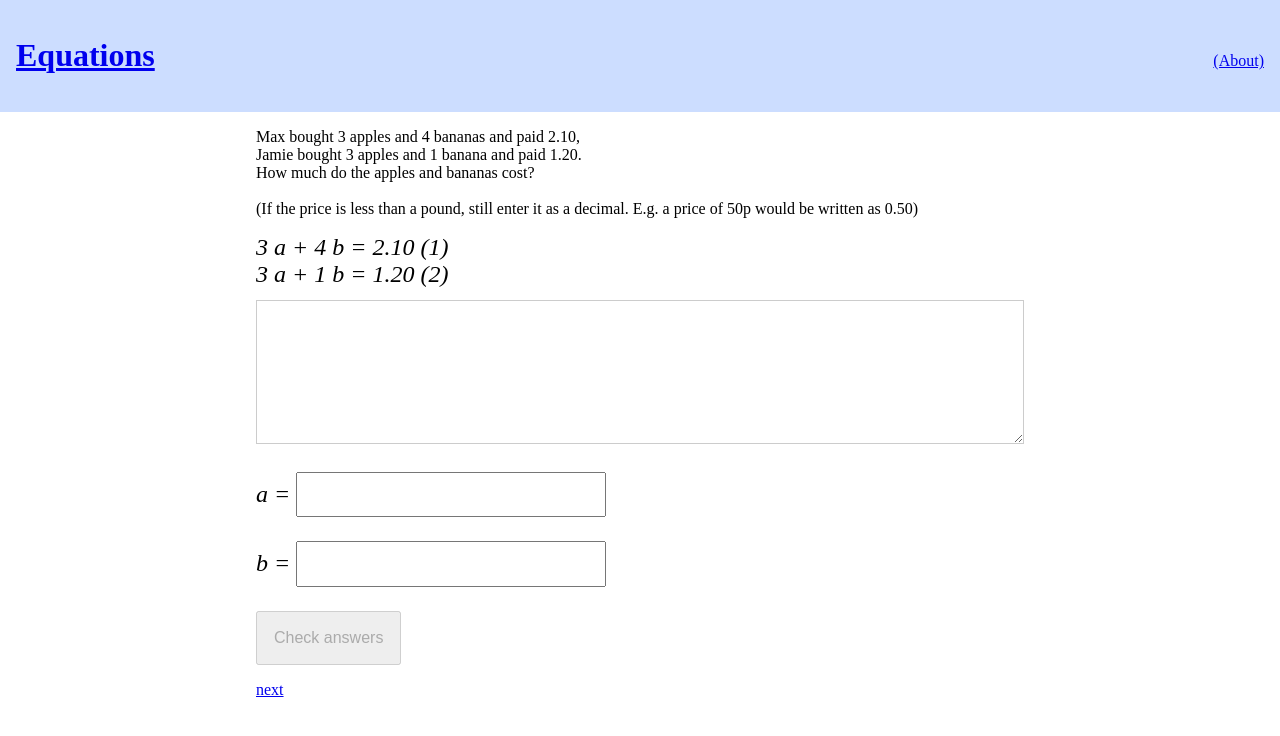
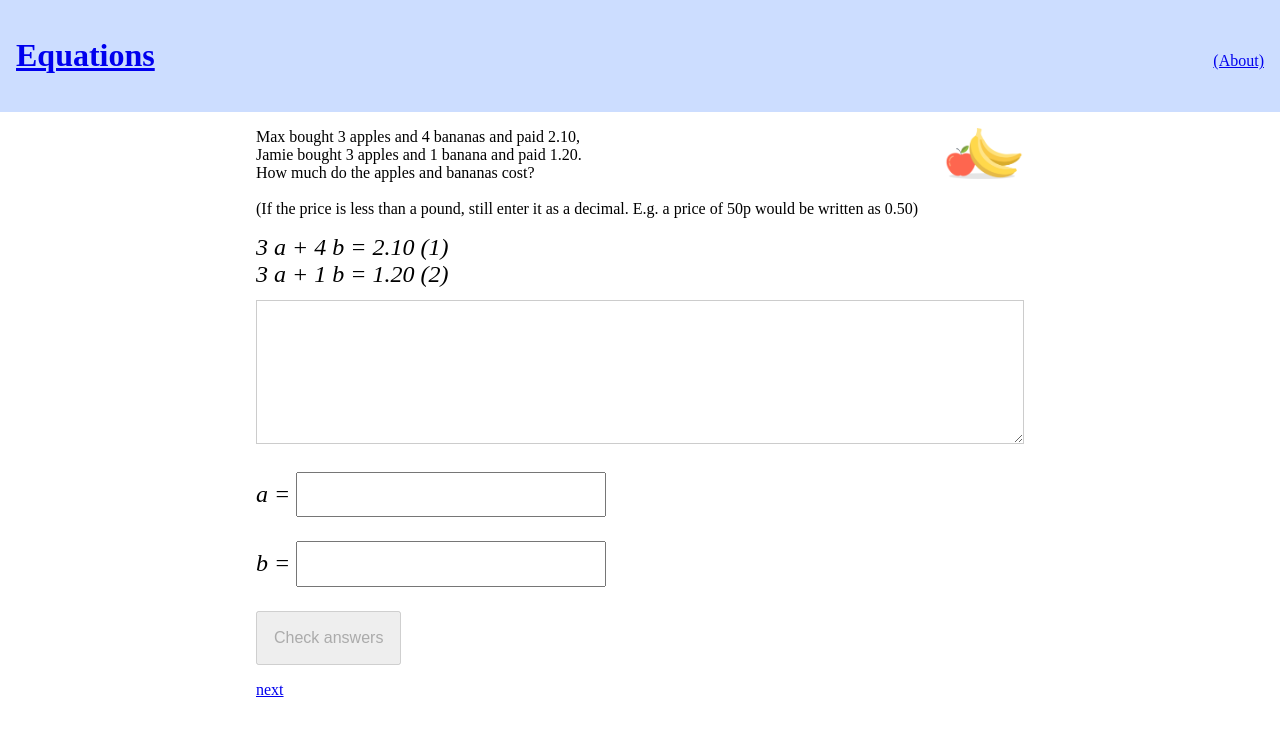
Before and after one commit to jacekkopecky/equations, a React (Vite) app: page /eq in a window 1280 px wide. Shown: the top 736 px of the page. Built offline with nearby package versions, Linux system fonts and the light colour scheme.

Commit message:
add level images
also :art: move test setup and mock files to avoid ugly __naming__

```diff
--- a/jest.config.js
+++ b/jest.config.js
@@ -86,7 +86,8 @@ module.exports = {
   // A map from regular expressions to module names or to arrays of module names that allow
   // to stub out resources with a single module
   moduleNameMapper: {
-    '\\.css$': '<rootDir>/tests/components/__css-mock__.js',
+    '\\.css$': '<rootDir>/tests/setup/mock-css.js',
+    '\\.png$': '<rootDir>/tests/setup/mock-image.js',
   },
 
   // An array of regexp pattern strings, matched against all module paths before considered
@@ -137,7 +138,7 @@ module.exports = {
 
   // A list of paths to modules that run some code to configure or set up the testing
   // framework before each test
-  setupFilesAfterEnv: ['<rootDir>/tests/components/__setup-enzyme__.js'],
+  setupFilesAfterEnv: ['<rootDir>/tests/setup/setup-enzyme.js'],
 
   // The number of seconds after which a test is considered as slow and reported as
   // such in the results.
--- a/src/js/components/SolveAssignment.css
+++ b/src/js/components/SolveAssignment.css
@@ -36,3 +36,10 @@
 #solve-equation .equations-text {
   margin: 1em 0;
 }
+
+#solve-equation .assignment-icon {
+  max-width: 5em;
+  max-height: 5em;
+  margin-left: 1em;
+  float: right;
+}
--- a/src/js/components/SolveAssignment.js
+++ b/src/js/components/SolveAssignment.js
@@ -51,6 +51,10 @@ export default function SolveAssignment(props) {
 
   return (
     <main id="solve-equation">
+      { assignment.image && (
+        <img src={assignment.image} className="assignment-icon" alt="assignment icon" />
+      ) }
+
       { assignment.text && Equations.formatEquationsText(assignment.text) }
       { assignment.onlyText
         || (
--- a/src/js/levels/apples-and-bananas.js
+++ b/src/js/levels/apples-and-bananas.js
@@ -1,3 +1,5 @@
+import image from '../../../images/apples-and-bananas.png';
+
 /*
  * Max buys x1 apples and y1 bananas and pays n1,
  * Jamie buys x2 apples and y2 bananas and pays n2.
@@ -49,6 +51,7 @@ function applesAndBananas(rng, x1, x2, y1, y2, a, b) {
     equations,
     text,
     solution,
+    image,
   };
 }
 
```
Also changed, not shown: images/CREDITS.md (added, +3 -0 lines), tests/setup/mock-image.js (added, +1 -0 lines), images/apples-and-bananas.png (added), tests/setup/mock-css.js (renamed from tests/components/__css-mock__.js), tests/setup/setup-enzyme.js (renamed from tests/components/__setup-enzyme__.js), 1 other file (tests, documents, lock files or other folders).
